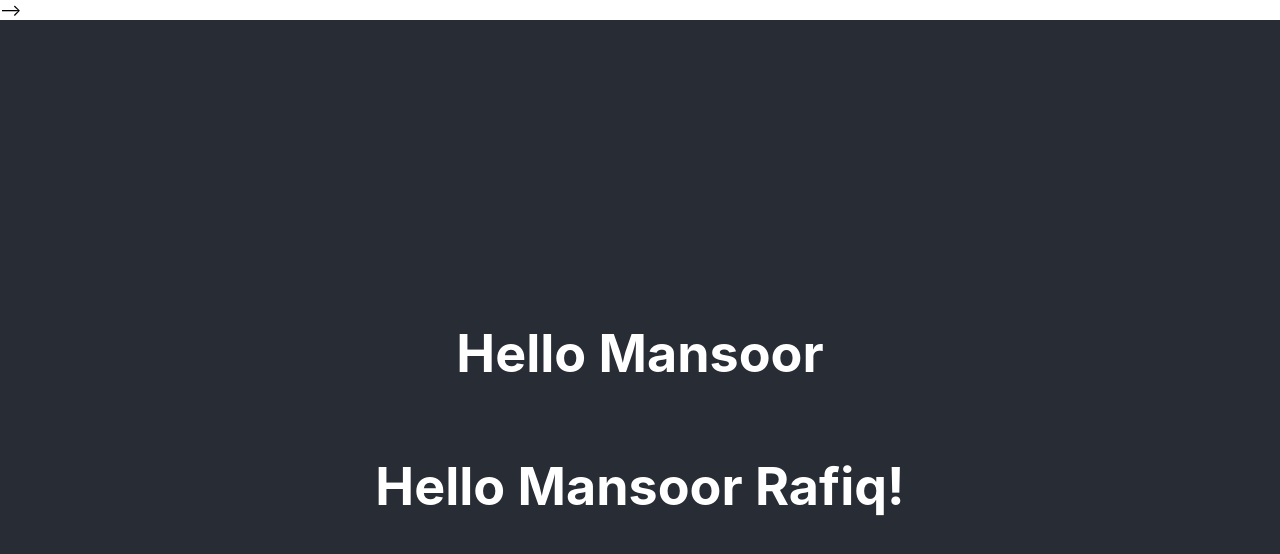
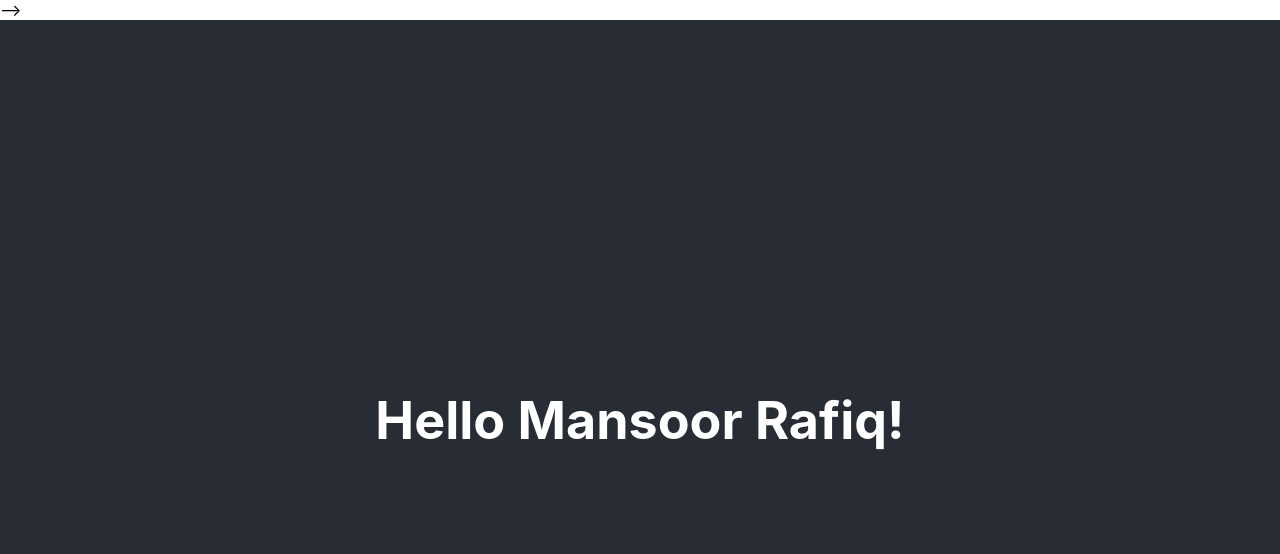
Before and after one commit to MansoorRafiq/Dervaish-Travels, a React (Create React App) app in the folder react-smile/: page / in a window 1280 px wide. Shown: the top 554 px of the page. Built offline with nearby package versions, Linux system fonts and the light colour scheme.

Commit message:
1 file modified

```diff
--- a/react-smile/src/App.js
+++ b/react-smile/src/App.js
@@ -6,7 +6,6 @@ function App() {
   return (
     <div className="App">
       <header className="App-header">
-        <h1>Hello Mansoor</h1>
         <Name> </Name>
       </header>
     </div>
```
